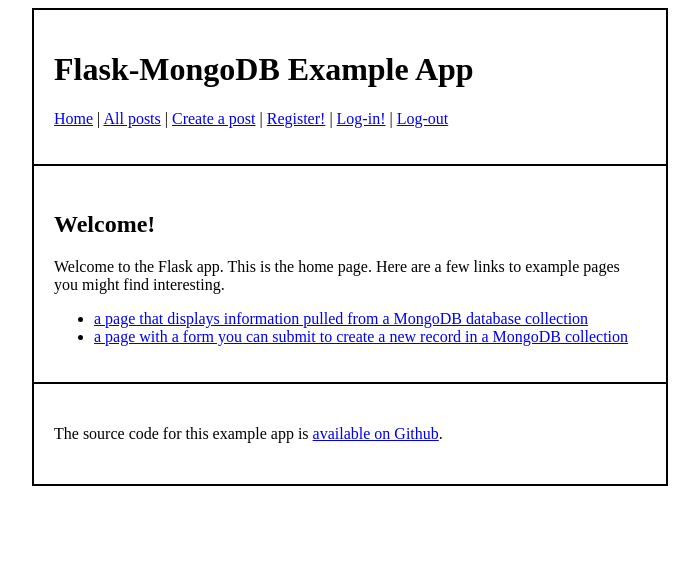
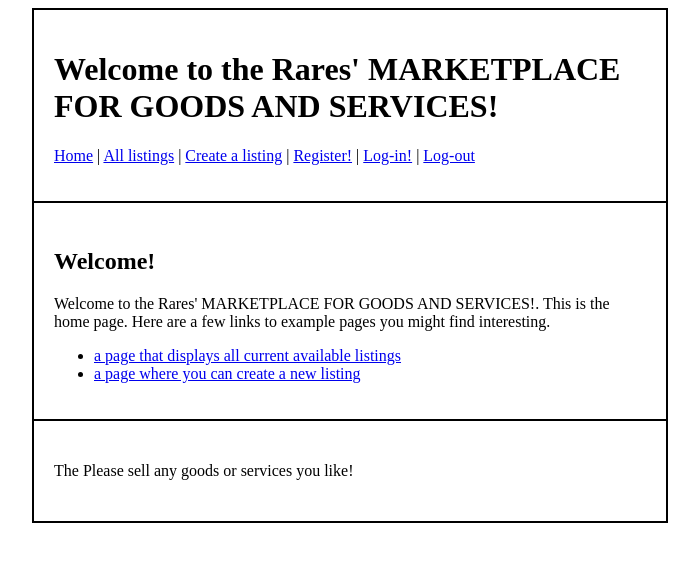
Before and after one commit to dbdesign-students-spring2024/7-web-app-VideoStorms, a Flask app: page / in a window 1280 px wide. Shown: the top 562 px of the page, without its empty margins (290-989 px from the left). Run offline with Flask 2, Linux system fonts and the light colour scheme.

Commit message:
Updated html

```diff
--- a/templates/base.html
+++ b/templates/base.html
@@ -1,7 +1,7 @@
 <!DOCTYPE html>
 <html>
   <head>
-    <title>Flask-MongoDB Example App</title>
+    <title>Welcome to the Rares' MARKETPLACE FOR GOODS AND SERVICES!</title>
     <link
       rel="stylesheet"
       href="{{ url_for('static', filename='css/style.css') }}"
@@ -10,11 +10,11 @@
   <body>
     <div class="container">
       <header>
-        <h1>Flask-MongoDB Example App</h1>
+        <h1>Welcome to the Rares' MARKETPLACE FOR GOODS AND SERVICES!</h1>
         <p>
           <a href="{{ url_for('home')}}">Home</a> |
-          <a href="{{ url_for('read')}}">All posts</a> |
-          <a href="{{ url_for('create')}}">Create a post</a> |
+          <a href="{{ url_for('read')}}">All listings</a> |
+          <a href="{{ url_for('create')}}">Create a listing</a> |
           <a href="{{ url_for('register')}}">Register!</a> |
           <a href="{{ url_for('login')}}">Log-in!</a> |
           <a href="/logout">Log-out</a>
@@ -23,10 +23,7 @@
       <main>{% block container %} {% endblock %}</main>
       <footer>
         <p>
-          The source code for this example app is
-          <a href="https://github.com/nyu-database-design/flask-mongodb-web-app"
-            >available on Github</a
-          >.
+          The Please sell any goods or services you like!
         </p>
       </footer>
     </div>
--- a/templates/create.html
+++ b/templates/create.html
@@ -1,10 +1,10 @@
 {% extends 'base.html' %} {% block container %}
 <h2>Create</h2>
-<p>Create a new record in the MongoDB database collection.</p>
+<p>Create a new listing.</p>
 <form method="POST" action="{{ url_for('create_post') }}">
-  <p>Your name: <input type="text" id="fname" name="fname" /><br /></p>
+  <p>Item: <input type="text" id="fname" name="fname" /><br /></p>
   <p>
-    Message:
+    Description:
     <textarea type="text" id="fmessage" name="fmessage"></textarea>
   </p>
   <p>
--- a/templates/edit.html
+++ b/templates/edit.html
@@ -1,13 +1,13 @@
 {% extends 'base.html' %} {% block container %}
 <h2>Update</h2>
-<p>Edit a record in the MongoDB database collection.</p>
+<p>Edit a listing.</p>
 <form method="POST" action="{{ url_for('edit_post', mongoid=mongoid) }}">
   <p>
-    Your name:
+    Item:
     <input type="text" id="fname" name="fname" value="{{doc.name}}" /><br />
   </p>
   <p>
-    Message:
+    Description:
     <textarea id="fmessage" name="fmessage">{{doc.message}}</textarea>
   </p>
   <p>
--- a/templates/index.html
+++ b/templates/index.html
@@ -2,10 +2,10 @@
 
 {% block container %}
 <h2>Welcome!</h2>
-<p>Welcome to the Flask app. This is the home page. Here are a few links to example pages you might find interesting.
+<p>Welcome to the Rares' MARKETPLACE FOR GOODS AND SERVICES!. This is the home page. Here are a few links to example pages you might find interesting.
     <ul>
-        <li><a href="{{ url_for('read')}}">a page that displays information pulled from a MongoDB database collection</a></li>
-        <li><a href="{{ url_for('create')}}">a page with a form you can submit to create a new record in a MongoDB collection</a></li>
+        <li><a href="{{ url_for('read')}}">a page that displays all current available listings</a></li>
+        <li><a href="{{ url_for('create')}}">a page where you can create a new listing</a></li>
     </ul>
 </p>
 {% endblock %}
--- a/templates/read.html
+++ b/templates/read.html
@@ -2,7 +2,7 @@
 
 {% block container %}
 <h2>Read</h2>
-<p>This page shows information pulled from a MongoDB database collection.
+<p>This page shows all currently available listings.
 
     {% for doc in docs %}
     <div>
```
